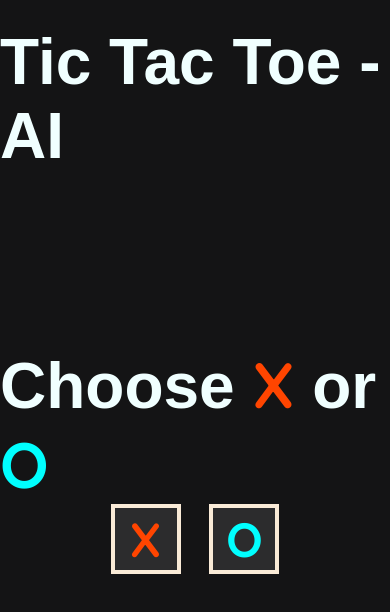
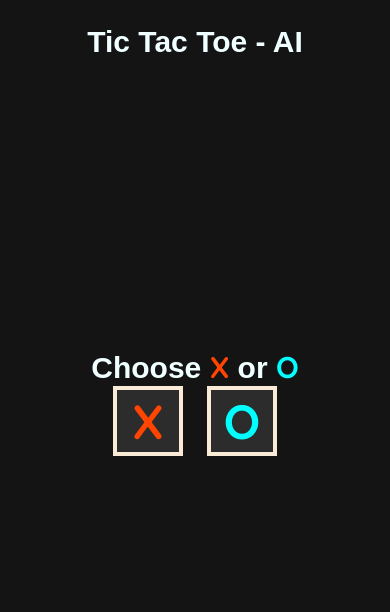
Before and after one commit to adityaThakkar001/TicTacToe-AI, a plain HTML site: page index.html in a window 390 px wide. Drawn offline with Linux system fonts and the light colour scheme.

Commit message:
minor update

```diff
--- a/style.css
+++ b/style.css
@@ -191,6 +191,9 @@ body {
         width: 100%;
         padding: 10px;
     }
+    body{
+        font-size: 15px;
+    }
 }
 
 @media (min-width: 769px) {
```
